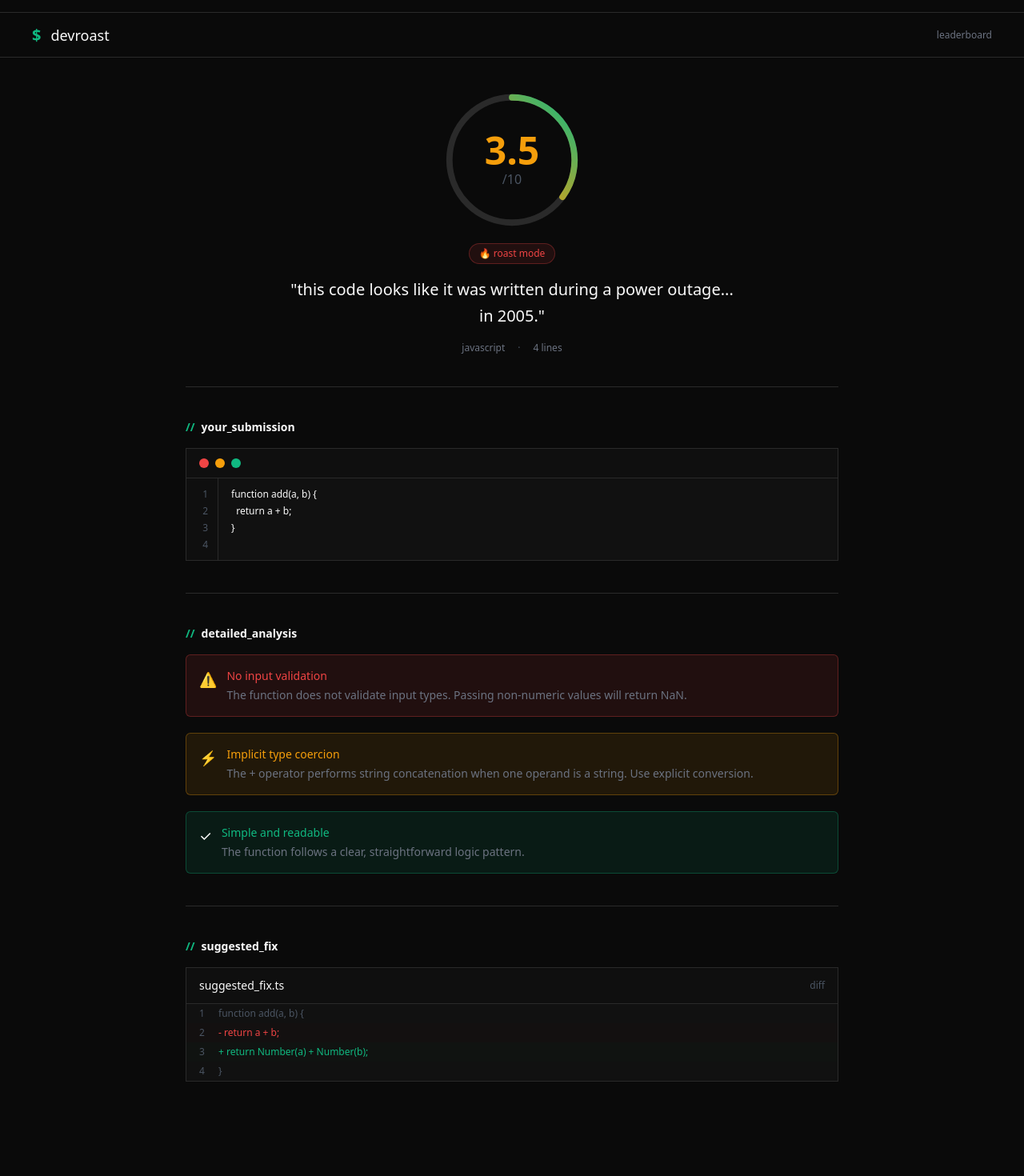
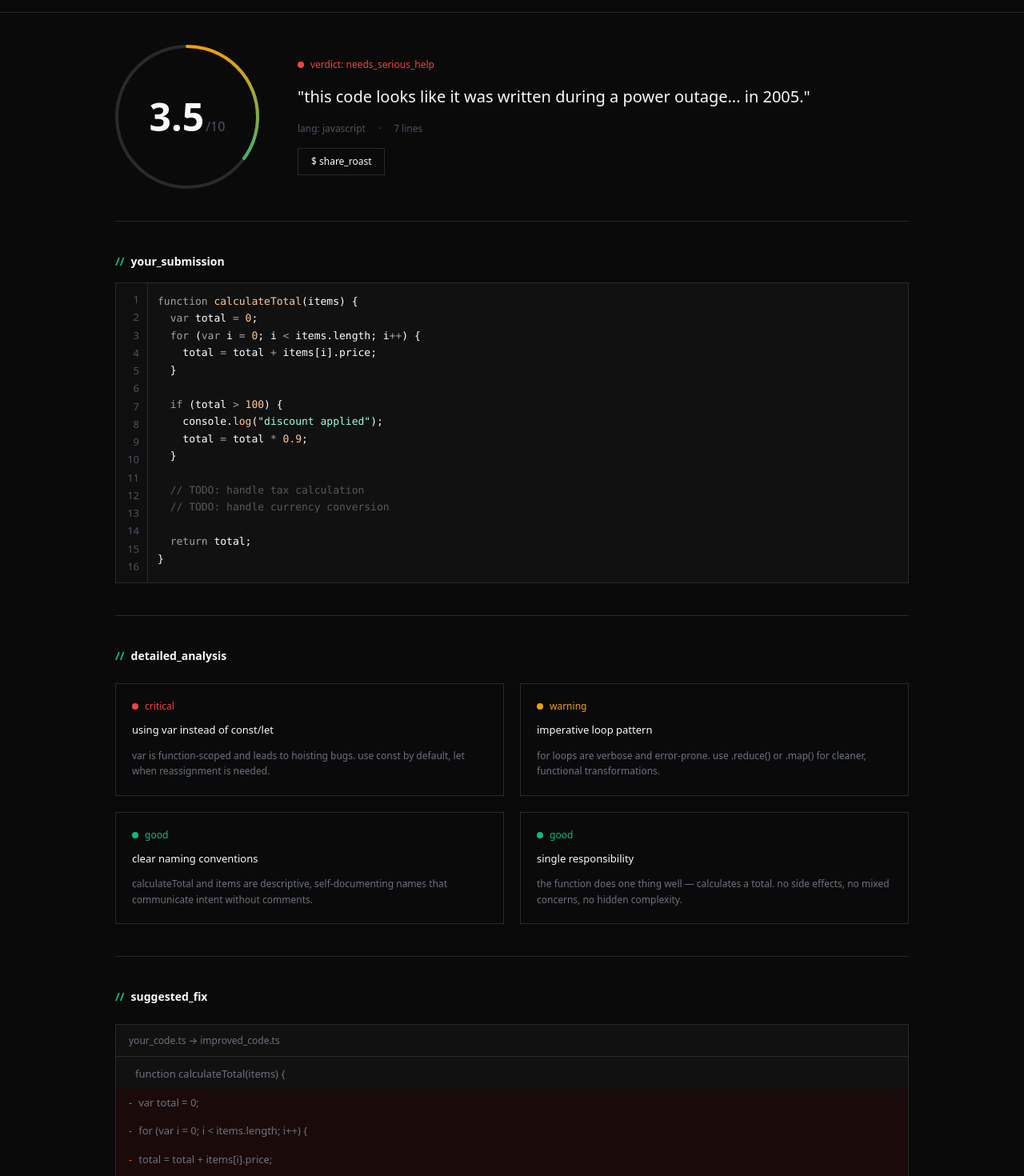
Before and after one commit to felipe-rodriguesz/devroast, a Next.js app: page /roast/1 in a window 1280 px wide. Shown: the part 40-1510 px from the top of the page at 80% size. Before the commit the page ends 1432 px from the top, so only its background shows below. Built offline with nearby package versions, Linux system fonts and the light colour scheme.

Commit message:
feat: add specs folder with AGENTS.md format

```diff
--- a/src/app/roast/[id]/page.tsx
+++ b/src/app/roast/[id]/page.tsx
@@ -1,328 +1,215 @@
-import Link from 'next/link';
+import type { Metadata } from "next";
+import {
+  AnalysisCardDescription,
+  AnalysisCardRoot,
+  AnalysisCardTitle,
+} from "@/components/ui/analysis-card";
+import { Badge } from "@/components/ui/badge";
+import { CodeBlock } from "@/components/ui/code-block";
+import { DiffLine } from "@/components/ui/diff-line";
+import { ScoreRing } from "@/components/ui/score-ring";
 
-function ScoreRing({ score }: { score: number }) {
-  const circumference = 2 * Math.PI * 80;
-  const progress = (score / 10) * circumference;
-  const offset = circumference - progress;
+export const metadata: Metadata = {
+  title: "Roast Result — DevRoast",
+  description: "See how your code scored on DevRoast — brutally honest.",
+};
 
-  return (
-    <div className="relative size-44">
-      <svg
-        className="size-full -rotate-90"
-        viewBox="0 0 180 180"
-        role="img"
-        aria-label={`Score: ${score} out of 10`}
-      >
-        <circle
-          cx="90"
-          cy="90"
-          r="80"
-          fill="none"
-          stroke="var(--color-border-primary)"
-          strokeWidth="8"
-        />
-        <circle
-          cx="90"
-          cy="90"
-          r="80"
-          fill="none"
-          stroke="url(#scoreGradient)"
-          strokeWidth="8"
-          strokeLinecap="round"
-          strokeDasharray={circumference}
-          strokeDashoffset={offset}
-        />
-        <defs>
-          <linearGradient
-            id="scoreGradient"
-            x1="0%"
-            y1="0%"
-            x2="100%"
-            y2="100%"
-          >
-            <stop offset="0%" stopColor="var(--color-accent-red)" />
-            <stop offset="35%" stopColor="var(--color-accent-amber)" />
-            <stop offset="100%" stopColor="var(--color-accent-green)" />
-          </linearGradient>
-        </defs>
-      </svg>
-      <div className="absolute inset-0 flex flex-col items-center justify-center">
-        <span className="font-mono text-5xl font-bold text-accent-amber">
-          3.5
-        </span>
-        <span className="font-mono text-base text-text-tertiary">/10</span>
-      </div>
-    </div>
-  );
-}
+const roast = {
+  score: 3.5,
+  verdict: "needs_serious_help" as const,
+  quote:
+    '"this code looks like it was written during a power outage... in 2005."',
+  language: "javascript",
+  lines: 7,
+  code: `function calculateTotal(items) {
+  var total = 0;
+  for (var i = 0; i < items.length; i++) {
+    total = total + items[i].price;
+  }
 
-function RoastBadge({ isRoastMode }: { isRoastMode: boolean }) {
-  return (
-    <div
-      className={`px-3 py-1 rounded-full font-mono text-xs font-medium ${
-        isRoastMode
-          ? 'bg-accent-red/10 text-accent-red border border-accent-red/30'
-          : 'bg-accent-green/10 text-accent-green border border-accent-green/30'
-      }`}
-    >
-      {isRoastMode ? '🔥 roast mode' : '💚 honest feedback'}
-    </div>
-  );
-}
+  if (total > 100) {
+    console.log("discount applied");
+    total = total * 0.9;
+  }
 
-function CodePreview({ code }: { code: string[] }) {
-  return (
-    <div className="flex flex-col w-full border border-border-primary">
-      {/* Header */}
-      <div className="flex items-center gap-2 px-4 py-3 border-b border-border-primary bg-bg-surface">
-        <div className="size-3 rounded-full bg-accent-red" />
-        <div className="size-3 rounded-full bg-accent-amber" />
-        <div className="size-3 rounded-full bg-accent-green" />
-      </div>
+  // TODO: handle tax calculation
+  // TODO: handle currency conversion
 
-      {/* Code */}
-      <div className="flex bg-bg-input">
-        <div className="flex flex-col gap-1.5 py-3 px-3 bg-bg-surface border-r border-border-primary min-w-10 items-end">
-          {code.map((_, i) => (
-            <span
-              key={i}
-              className="font-mono text-xs text-text-tertiary leading-tight"
-            >
-              {i + 1}
-            </span>
-          ))}
-        </div>
-        <div className="flex flex-col gap-1.5 py-3 px-4">
-          {code.map((line, i) => (
-            <code
-              key={i}
-              className="font-mono text-xs text-text-primary leading-tight whitespace-pre"
-            >
-              {line}
-            </code>
-          ))}
-        </div>
-      </div>
-    </div>
-  );
-}
-
-function AnalysisItem({
-  severity,
-  title,
-  description,
-}: {
-  severity: 'critical' | 'warning' | 'good';
-  title: string;
-  description: string;
-}) {
-  const severityStyles = {
-    critical: {
-      bg: 'bg-accent-red/10',
-      border: 'border-accent-red/30',
-      text: 'text-accent-red',
-      icon: '⚠️',
-    },
-    warning: {
-      bg: 'bg-accent-amber/10',
-      border: 'border-accent-amber/30',
-      text: 'text-accent-amber',
-      icon: '⚡',
-    },
-    good: {
-      bg: 'bg-accent-green/10',
-      border: 'border-accent-green/30',
-      text: 'text-accent-green',
-      icon: '✓',
-    },
-  };
-
-  const style = severityStyles[severity];
-
-  return (
-    <div
-      className={`flex gap-3 p-4 rounded-md border ${style.bg} ${style.border}`}
-    >
-      <span className="text-lg">{style.icon}</span>
-      <div className="flex flex-col gap-1">
-        <span className={`font-mono text-sm font-medium ${style.text}`}>
-          {title}
-        </span>
-        <span className="text-sm text-text-secondary">{description}</span>
-      </div>
-    </div>
-  );
-}
-
-function DiffBlock() {
-  return (
-    <div className="flex flex-col w-full border border-border-primary">
-      {/* Header */}
-      <div className="flex items-center justify-between px-4 py-3 border-b border-border-primary bg-bg-surface">
-        <span className="font-mono text-sm font-medium text-text-primary">
-          suggested_fix.ts
-        </span>
-        <span className="font-mono text-xs text-text-tertiary">diff</span>
-      </div>
-
-      {/* Diff */}
-      <div className="flex flex-col bg-bg-input font-mono text-xs">
-        <div className="flex py-1 px-4">
-          <span className="w-6 text-text-tertiary">1</span>
-          <span className="text-text-tertiary">function add(a, b) {'{'}</span>
-        </div>
-        <div className="flex py-1 px-4 bg-diff-removed/20">
-          <span className="w-6 text-text-tertiary">2</span>
-          <span className="text-accent-red">- return a + b;</span>
-        </div>
-        <div className="flex py-1 px-4 bg-diff-added/20">
-          <span className="w-6 text-text-tertiary">3</span>
-          <span className="text-accent-green">
-            + return Number(a) + Number(b);
-          </span>
-        </div>
-        <div className="flex py-1 px-4">
-          <span className="w-6 text-text-tertiary">4</span>
-          <span className="text-text-tertiary">{'}'}</span>
-        </div>
-      </div>
-    </div>
-  );
-}
-
-const STATIC_DATA = {
-  score: 3.5,
-  isRoastMode: true,
-  roastQuote:
-    '"this code looks like it was written during a power outage... in 2005."',
-  language: 'javascript',
-  lineCount: 4,
-  code: ['function add(a, b) {', '  return a + b;', '}', ''],
-  analysis: [
+  return total;
+}`,
+  issues: [
     {
-      severity: 'critical' as const,
-      title: 'No input validation',
+      variant: "critical" as const,
+      label: "critical",
+      title: "using var instead of const/let",
       description:
-        'The function does not validate input types. Passing non-numeric values will return NaN.',
+        "var is function-scoped and leads to hoisting bugs. use const by default, let when reassignment is needed.",
     },
     {
-      severity: 'warning' as const,
-      title: 'Implicit type coercion',
+      variant: "warning" as const,
+      label: "warning",
+      title: "imperative loop pattern",
       description:
-        'The + operator performs string concatenation when one operand is a string. Use explicit conversion.',
+        "for loops are verbose and error-prone. use .reduce() or .map() for cleaner, functional transformations.",
     },
     {
-      severity: 'good' as const,
-      title: 'Simple and readable',
+      variant: "good" as const,
+      label: "good",
+      title: "clear naming conventions",
       description:
-        'The function follows a clear, straightforward logic pattern.',
+        "calculateTotal and items are descriptive, self-documenting names that communicate intent without comments.",
     },
-  ] as const,
+    {
+      variant: "good" as const,
+      label: "good",
+      title: "single responsibility",
+      description:
+        "the function does one thing well — calculates a total. no side effects, no mixed concerns, no hidden complexity.",
+    },
+  ],
+  diff: {
+    header: "your_code.ts → improved_code.ts",
+    lines: [
+      { type: "context" as const, content: "function calculateTotal(items) {" },
+      { type: "removed" as const, content: "  var total = 0;" },
+      {
+        type: "removed" as const,
+        content: "  for (var i = 0; i < items.length; i++) {",
+      },
+      {
+        type: "removed" as const,
+        content: "    total = total + items[i].price;",
+      },
+      { type: "removed" as const, content: "  }" },
+      { type: "removed" as const, content: "  return total;" },
+      {
+        type: "added" as const,
+        content: "  return items.reduce((sum, item) => sum + item.price, 0);",
+      },
+      { type: "context" as const, content: "}" },
+    ],
+  },
 };
 
-export default function RoastResultPage() {
+export default function RoastResultPage({
+  params: _params,
+}: {
+  params: Promise<{ id: string }>;
+}) {
   return (
-    <main className="flex flex-col items-center min-h-screen bg-bg-page">
-      {/* Navbar */}
-      <nav className="flex items-center justify-between w-full h-14 px-10 border-b border-border-primary bg-bg-page">
-        <Link href="/" className="flex items-center gap-3">
-          <span className="font-mono text-xl font-bold text-accent-green">
-            $
-          </span>
-          <span className="font-mono text-lg font-medium text-text-primary">
-            devroast
-          </span>
-        </Link>
-        <Link
-          href="/leaderboard"
-          className="font-mono text-xs text-text-secondary hover:text-text-primary"
-        >
-          leaderboard
-        </Link>
-      </nav>
+    <main className="flex flex-col w-full">
+      <div className="flex flex-col gap-10 w-full max-w-6xl mx-auto px-10 md:px-20 py-10">
+        {/* Score Hero */}
+        <section className="flex items-center gap-12">
+          <ScoreRing score={roast.score} />
 
-      <section className="flex flex-col w-full max-w-4xl px-10 py-10 gap-10">
-        {/* Score Hero */}
-        <div className="flex flex-col items-center gap-4">
-          <ScoreRing score={STATIC_DATA.score} />
+          <div className="flex flex-col gap-4 flex-1">
+            <Badge variant="critical">verdict: {roast.verdict}</Badge>
 
-          <RoastBadge isRoastMode={STATIC_DATA.isRoastMode} />
+            <p className="font-mono text-xl leading-relaxed text-text-primary">
+              {roast.quote}
+            </p>
 
-          <p className="font-mono text-xl text-text-primary text-center max-w-xl leading-relaxed">
-            {STATIC_DATA.roastQuote}
-          </p>
+            <div className="flex items-center gap-4">
+              <span className="font-mono text-xs text-text-tertiary">
+                lang: {roast.language}
+              </span>
+              <span className="font-mono text-xs text-text-tertiary">
+                {"·"}
+              </span>
+              <span className="font-mono text-xs text-text-tertiary">
+                {roast.lines} lines
+              </span>
+            </div>
 
-          <div className="flex items-center gap-4">
-            <span className="font-mono text-xs text-text-secondary">
-              {STATIC_DATA.language}
-            </span>
-            <span className="font-mono text-xs text-text-tertiary">·</span>
-            <span className="font-mono text-xs text-text-secondary">
-              {STATIC_DATA.lineCount} lines
-            </span>
+            <div className="flex items-center gap-3">
+              <button
+                type="button"
+                className="font-mono text-xs text-text-primary border border-border-primary px-4 py-2 enabled:hover:bg-bg-elevated transition-colors"
+              >
+                $ share_roast
+              </button>
+            </div>
           </div>
-        </div>
+        </section>
 
         {/* Divider */}
-        <div className="w-full h-px bg-border-primary" />
+        <hr className="border-border-primary" />
 
-        {/* Code Preview */}
-        <div className="flex flex-col gap-4">
+        {/* Submitted Code Section */}
+        <section className="flex flex-col gap-4">
           <div className="flex items-center gap-2">
             <span className="font-mono text-sm font-bold text-accent-green">
-              {'//'}
+              {"//"}
             </span>
-            <span className="font-mono text-sm font-bold text-text-primary">
+            <h2 className="font-mono text-sm font-bold text-text-primary">
               your_submission
-            </span>
+            </h2>
           </div>
 
-          <CodePreview code={STATIC_DATA.code} />
-        </div>
+          <CodeBlock code={roast.code} lang="javascript" />
+        </section>
 
         {/* Divider */}
-        <div className="w-full h-px bg-border-primary" />
+        <hr className="border-border-primary" />
 
-        {/* Analysis */}
-        <div className="flex flex-col gap-4">
+        {/* Detailed Analysis Section */}
+        <section className="flex flex-col gap-6">
           <div className="flex items-center gap-2">
             <span className="font-mono text-sm font-bold text-accent-green">
-              {'//'}
+              {"//"}
             </span>
-            <span className="font-mono text-sm font-bold text-text-primary">
+            <h2 className="font-mono text-sm font-bold text-text-primary">
               detailed_analysis
-            </span>
+            </h2>
           </div>
 
-          <div className="flex flex-col gap-5">
-            {STATIC_DATA.analysis.map((item, i) => (
-              <AnalysisItem
-                key={i}
-                severity={item.severity}
-                title={item.title}
-                description={item.description}
-              />
+          <div className="grid grid-cols-1 md:grid-cols-2 gap-5">
+            {roast.issues.map((issue) => (
+              <AnalysisCardRoot key={issue.title}>
+                <Badge variant={issue.variant}>{issue.label}</Badge>
+                <AnalysisCardTitle>{issue.title}</AnalysisCardTitle>
+                <AnalysisCardDescription>
+                  {issue.description}
+                </AnalysisCardDescription>
+              </AnalysisCardRoot>
             ))}
           </div>
-        </div>
+        </section>
 
         {/* Divider */}
-        <div className="w-full h-px bg-border-primary" />
+        <hr className="border-border-primary" />
 
-        {/* Suggested Fix */}
-        <div className="flex flex-col gap-4">
+        {/* Suggested Fix Section */}
+        <section className="flex flex-col gap-6">
           <div className="flex items-center gap-2">
             <span className="font-mono text-sm font-bold text-accent-green">
-              {'//'}
+              {"//"}
             </span>
-            <span className="font-mono text-sm font-bold text-text-primary">
+            <h2 className="font-mono text-sm font-bold text-text-primary">
               suggested_fix
-            </span>
+            </h2>
           </div>
 
-          <DiffBlock />
-        </div>
-      </section>
+          <div className="border border-border-primary bg-bg-input overflow-hidden">
+            {/* Diff Header */}
+            <div className="flex items-center gap-2 h-10 px-4 border-b border-border-primary">
+              <span className="font-mono text-xs font-medium text-text-secondary">
+                {roast.diff.header}
+              </span>
+            </div>
+
+            {/* Diff Body */}
+            <div className="flex flex-col py-1">
+              {roast.diff.lines.map((line, i) => (
+                <DiffLine key={`diff-${i.toString()}`} type={line.type}>
+                  {line.content}
+                </DiffLine>
+              ))}
+            </div>
+          </div>
+        </section>
+      </div>
     </main>
   );
 }
```
Also changed, not shown: @specs/AGENTS.md (added, +28 -0 lines).
